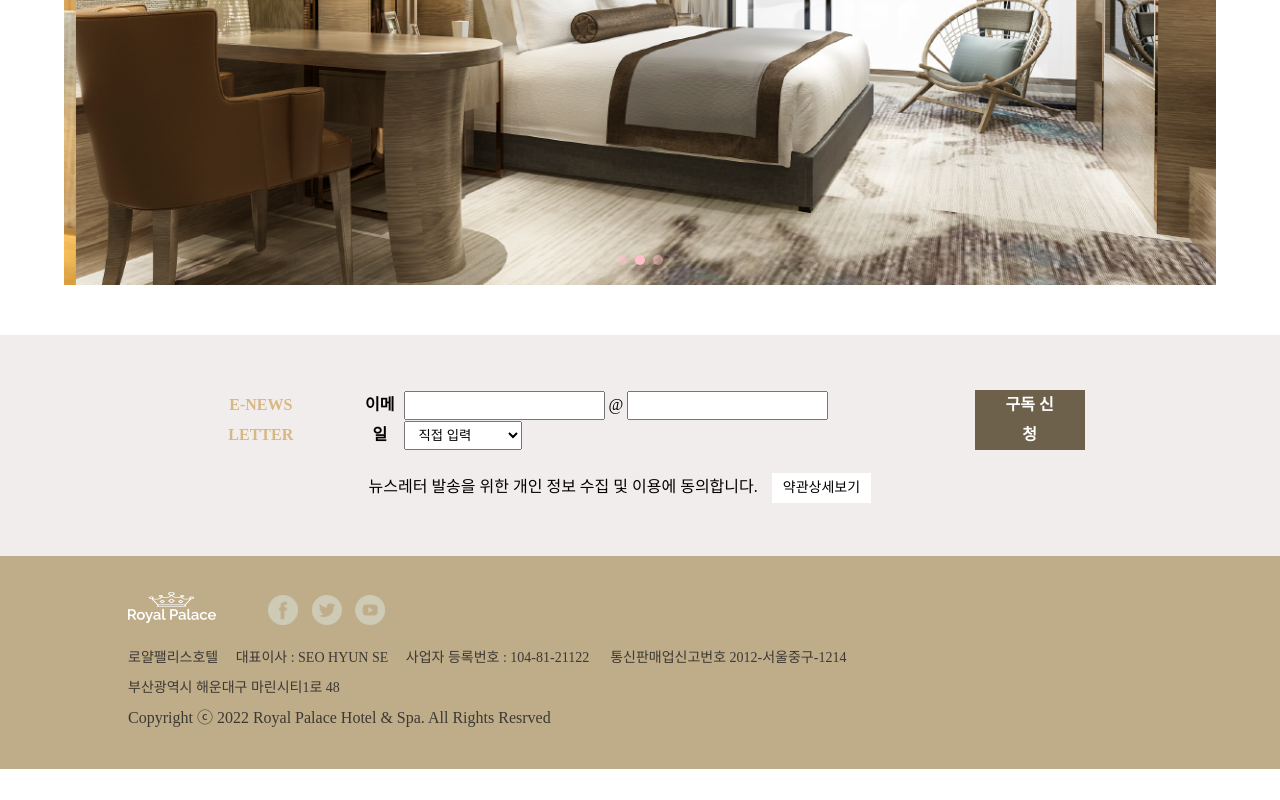
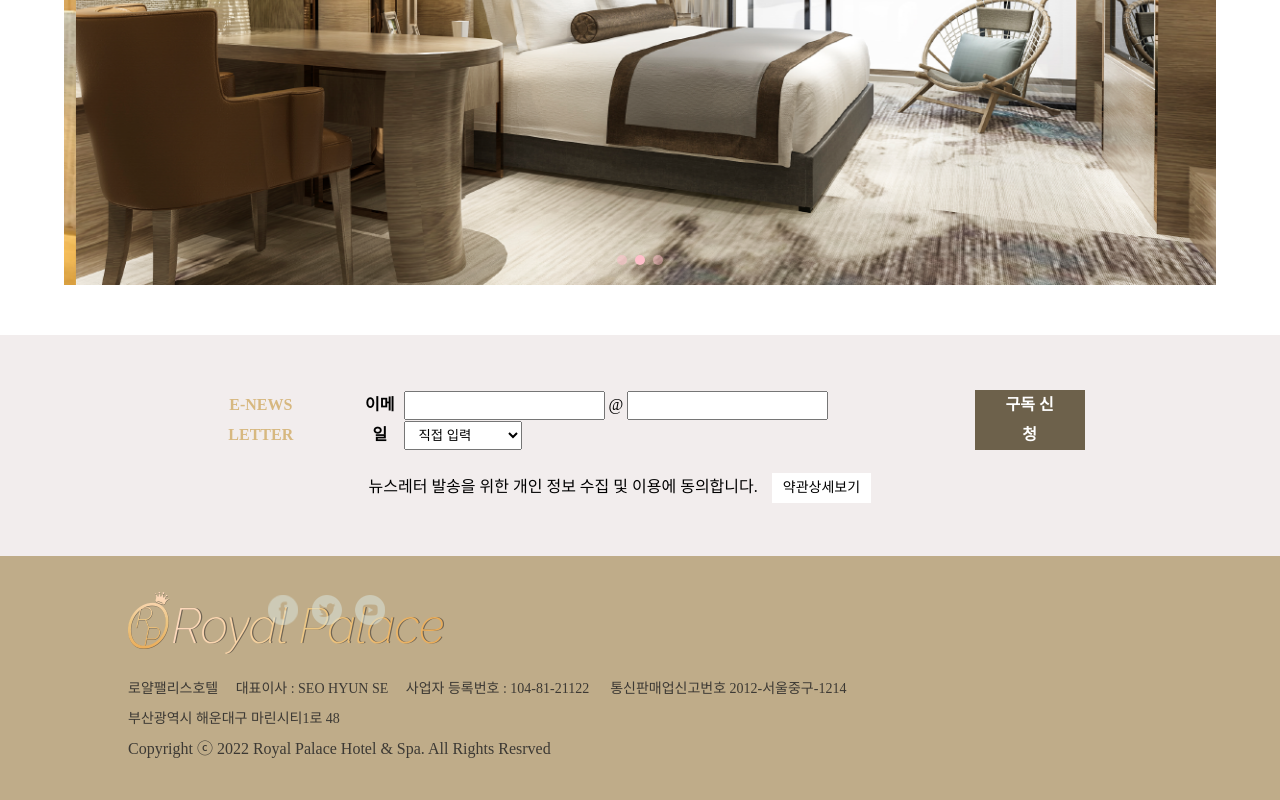
Before and after one commit to SeoHyunSe/Royal-Palace-Hotel, a plain HTML site: page index.html in a window 1280 px wide. Shown: the part 3925-4725 px from the top of the page. Before the commit the page ends 4694 px from the top, so only its background shows below. Drawn offline with nearby package versions, Linux system fonts and the light colour scheme; a web font is replaced by a local one.

Commit message:
Update index.html

```diff
--- a/index.html
+++ b/index.html
@@ -243,7 +243,7 @@
     <div id="footer">
         <div class="footer_inner">
             <div class="f_text">
-                <img src="./img/footerlogo.png" alt="푸터로고">
+                <img src="./img/logo.png" alt="푸터로고">
                 <p>로얄팰리스호텔&nbsp;&nbsp;&nbsp;&nbsp;&nbsp;대표이사 : SEO HYUN SE&nbsp;&nbsp;&nbsp;&nbsp;&nbsp;사업자 등록번호 :
                     104-81-21122&nbsp;&nbsp;&nbsp;&nbsp;&nbsp; 통신판매업신고번호 2012-서울중구-1214 </p>
                 <p>부산광역시 해운대구 마린시티1로 48</p>
```
